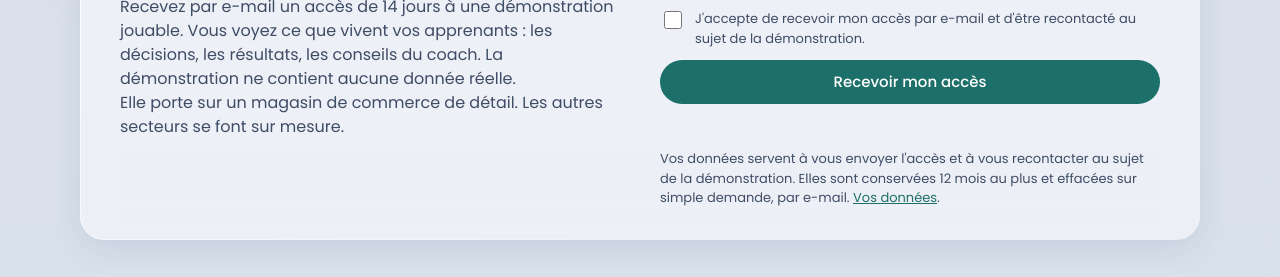
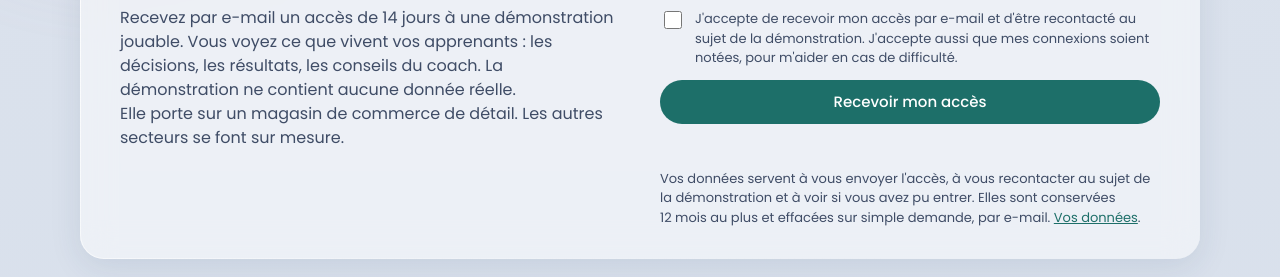
Before and after one commit to Pierrickbriand/cours, a plain HTML site: page index.html in a window 1280 px wide. Shown: the part 5879-6156 px from the top of the page. Drawn offline with Linux system fonts and the light colour scheme.

Commit message:
Site : consentement et mentions couvrent la note des connexions à la démonstration
Co-Authored-By: Claude Sonnet 5.5 <noreply@anthropic.com>
Claude-Session: https://claude.ai/code/session_01SphGyjwkNVaHmhKGsHA5kx

```diff
--- a/index.html
+++ b/index.html
@@ -348,11 +348,11 @@
             <input id="dm-mail" name="email" type="email" autocomplete="email" placeholder="prenom.nom@organisme.fr" required></div>
           </div>
           <input id="dm-piege" name="site" type="text" tabindex="-1" autocomplete="off" aria-hidden="true" style="position:absolute;left:-9999px;width:1px;height:1px;opacity:0">
-          <label class="mention case" for="dm-accord"><input id="dm-accord" type="checkbox"><span>J'accepte de recevoir mon accès par e-mail et d'être recontacté au sujet de la démonstration.</span></label>
+          <label class="mention case" for="dm-accord"><input id="dm-accord" type="checkbox"><span>J'accepte de recevoir mon accès par e-mail et d'être recontacté au sujet de la démonstration. J'accepte aussi que mes connexions soient notées, pour m'aider en cas de difficulté.</span></label>
           <button class="bouton bouton-turquoise" type="submit">Recevoir mon accès</button>
           <p class="erreur" id="dm-erreur" role="alert"></p>
           <div class="demo-ok" id="dm-merci" role="status" aria-live="polite" hidden></div>
-          <p class="mention" id="dm-mention">Vos données servent à vous envoyer l'accès et à vous recontacter au sujet de la démonstration. Elles sont conservées 12&nbsp;mois au plus et effacées sur simple demande, par e-mail. <a href="mentions.html#donnees">Vos données</a>.</p>
+          <p class="mention" id="dm-mention">Vos données servent à vous envoyer l'accès, à vous recontacter au sujet de la démonstration et à voir si vous avez pu entrer. Elles sont conservées 12&nbsp;mois au plus et effacées sur simple demande, par e-mail. <a href="mentions.html#donnees">Vos données</a>.</p>
         </form>
       </div>
     </section>
```
Also changed, not shown: mentions.html (+1 -1 lines).
